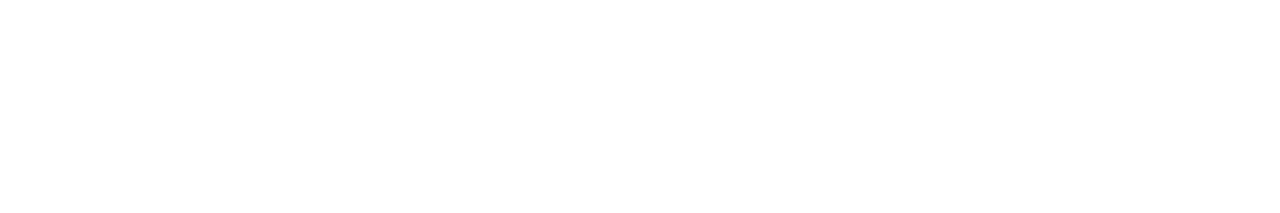
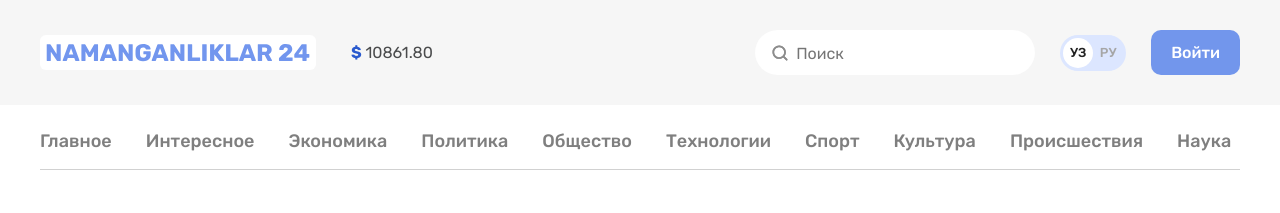
Before and after one commit to Azizbek-Boyhamdamov/n-24-contact, a plain HTML site: page index.html in a window 1280 px wide. Drawn offline with Linux system fonts and the light colour scheme.

Commit message:
Add header to the project

```diff
--- a/css/style.css
+++ b/css/style.css
@@ -40,6 +40,16 @@ li{
   list-style: none;
 }
 
+.button {
+  display: inline-block;
+  padding: 13px 20px;
+  border: 0;
+  text-align: center;
+  font-weight: 500;
+  line-height: normal;
+  border-radius: 10px;
+  cursor: pointer;
+}
 
 /* CONTAINER */
 .container{
@@ -50,6 +60,161 @@ li{
   margin-left: auto;
   margin-right: auto;
 }
+
+
+/* SITE-HEADER */
+
+.site-header-top {
+  padding-top: 30px;
+  padding-bottom: 30px;
+  margin-bottom: 10px;
+  background-color: #f6f6f6;
+}
+
+.site-header-top-info {
+  display: flex;
+  align-items: center;
+}
+
+.site-header-logo {
+  display: flex;
+  padding: 8px  6px ;
+  margin-right: 35px;
+  border-radius: 6px;
+  background-color: #fff;
+}
+
+.site-header-logo:hover{
+  opacity: 0.8;
+}
+
+.site-header-logo:active{
+  opacity: 0.6;
+}
+
+
+/* CURRENCY-RATES */
+
+.currency-rates {
+  padding: 0;
+  margin: 0;
+  margin-right: auto;
+}
+
+
+.currency-exchage-rate{
+  font-weight: 400;
+}
+
+.currency-label {
+  color: #2959CE;
+}
+
+
+/* GLOBAL-SEARCH-FORM */
+
+.global-search-form {
+  margin-right: 25px;
+}
+
+.global-search-form-input {
+  background-image: url("../img/search.svg");
+  background-repeat: no-repeat;
+  background-size: 20px 20px;
+  background-position: 15px 13px;
+  border: 0;
+  border-radius: 36px;
+  padding-top: 15px;
+  padding-right: 20px;
+  padding-bottom: 13px;
+  padding-left: 41px;
+  font-style: 14px;
+  line-height: 17px;
+}
+
+
+/* LANG-TOGGLE */
+.lang-toggle {
+  display: flex;
+  margin-right: 25px;
+  padding: 3px;
+  border-radius: 39px;
+  background-color: #DCE6FF;
+
+}
+.lang-toggle-link {
+  height: 30px;
+  width: 30px;
+  color:  #A6A6A6;
+  line-height: 30px;
+  text-align: center;
+  border-radius: 50%;
+  font-size: 13px;
+}
+
+.lang-toggle-link-active {
+  background-color: #fff;
+  color: #222;
+}
+
+.button-primary {
+  background-color: #7296EC;
+  color: #fff;
+}
+
+.button-block{
+  display: block;
+  width: 100%;
+}
+
+.button:hover{
+  opacity: 0.8;
+}
+
+.button:active{
+  opacity: 0.6;
+}
+
+
+
+/* SITENAV */
+.sitenav {
+  border-bottom: 1px solid #D1D1D1;
+  padding-top: 12px;
+  padding-bottom: 12px;
+  margin-bottom: 40px;
+}
+
+.sitenav-list {
+  display: flex;
+  align-items: center;
+  flex-wrap: wrap;
+  padding: 0;
+  margin: 0;
+  margin-right: -34px;
+}
+
+.sitenav-item {
+  margin-right: 34px;
+  margin-top: 4px;
+  margin-bottom: 4px;
+}
+
+.sitenav-link {
+  color: #7F7F7F;
+  font-size: 18px;
+  line-height: 21px;
+}
+
+.sitenav-link:hover{
+  color: #2959CE;
+}
+
+.sitenav-link:active{
+  opacity: 0.6;
+}
+
+
 
 /* MAIN-CONTENT */
 .main-content{
--- a/index.html
+++ b/index.html
@@ -18,6 +18,54 @@
 </head>
 <body>
 
+  <header class="site-header">
+    <div class="site-header-top">
+      <div class="site-header-top-info container">
+        <!-- LOGO -->
+
+        <a href="index.html" class="site-header-logo">
+          <img class="logo-img" src="./img/logo.svg" alt="logo-rasmi" width="264" height="28">
+        </a>
+
+        <!-- CURRENCY-RATE -->
+        <ul class="currency-rates">
+          <li class="currency-rates-item"><b class="currency-label">$</b> <span class="currency-exchage-rate">10861.80</span></li>
+        </ul>
+
+        <!-- GLOBAL SEARCH FORM -->
+        <form class="global-search-form" action="https://echo.htmlacademy.ru" method="get">
+          <input aria-label="search" class="global-search-form-input" type="search" name="search" placeholder="Поиск" required >
+        </form>
+
+        <!-- LANG-TOGGLE -->
+        <div class="lang-toggle">
+          <a class="lang-toggle-link lang-toggle-link-active" href="./index.html">УЗ</a>
+          <a class="lang-toggle-link" href="./index.html">РУ</a>
+        </div>
+
+        <!-- AUTH -->
+        <a class="button button-primary" href="./index.html">Войти</a>
+      </div>
+    </div>
+
+    <div class="container">
+      <!-- SITENAV -->
+      <nav class="sitenav">
+        <ul class="sitenav-list">
+          <li class="sitenav-item"><a class="sitenav-link" href="#" >Главное</a></li>
+          <li class="sitenav-item"><a class="sitenav-link" href="#" >Интересное</a></li>
+          <li class="sitenav-item"><a class="sitenav-link" href="#" >Экономика</a></li>
+          <li class="sitenav-item"><a class="sitenav-link" href="#" >Политика</a></li>
+          <li class="sitenav-item"><a class="sitenav-link" href="#" >Общество</a></li>
+          <li class="sitenav-item"><a class="sitenav-link" href="#" >Технологии</a></li>
+          <li class="sitenav-item"><a class="sitenav-link" href="#" >Спорт</a></li>
+          <li class="sitenav-item"><a class="sitenav-link" href="#" >Культура</a></li>
+          <li class="sitenav-item"><a class="sitenav-link" href="#" >Происшествия</a></li>
+          <li class="sitenav-item"><a class="sitenav-link" href="#" >Наука</a></li>
+        </ul>
+      </nav>
+    </div>
+
 
 
   <script src="./js/main.js"></script>
```
Also changed, not shown: img/logo.svg (added), img/search.svg (added).
